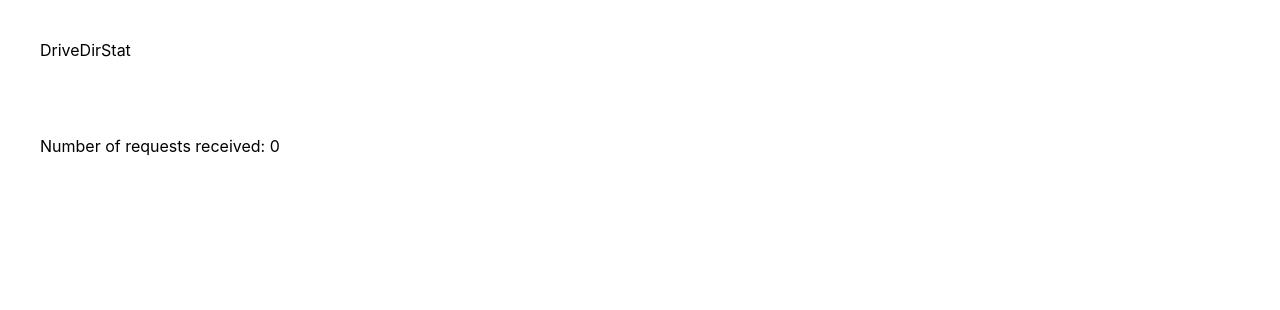
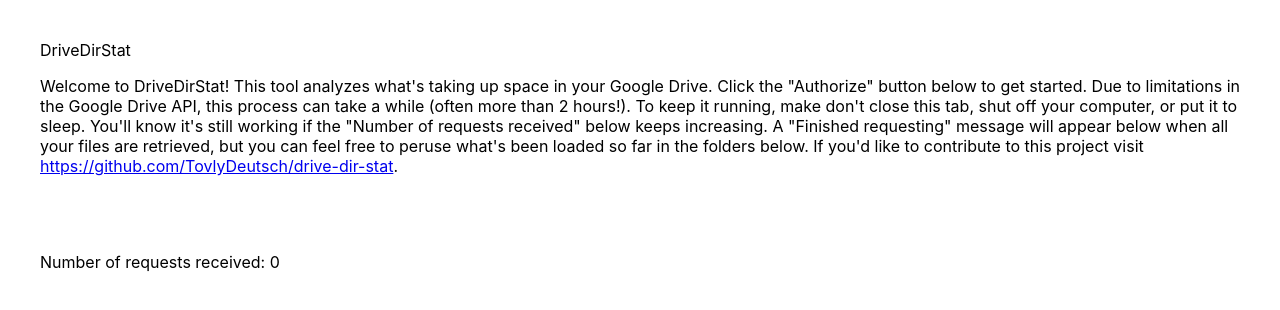
Before and after one commit to TovlyDeutsch/drive-dir-stat, a React (Create React App) app: page / in a window 1280 px wide. Shown: the top 310 px of the page. Built offline with nearby package versions, Linux system fonts and the light colour scheme.

Commit message:
added intro text

```diff
--- a/src/components/App.js
+++ b/src/components/App.js
@@ -145,7 +145,28 @@
     return (
       <div className="App">
         <p>DriveDirStat</p>
-
+        <p>
+          Welcome to DriveDirStat! This tool analyzes what's taking up space in
+          your Google Drive.{" "}
+          {!this.state.signedIn &&
+            'Click the "Authorize" button below to get started.'}{" "}
+          Due to limitations in the Google Drive API, this process can take a
+          while (often more than 2 hours!). To keep it running, make don't close
+          this tab, shut off your computer, or put it to sleep. You'll know it's
+          still working if the "Number of requests received" below keeps
+          increasing. A "Finished requesting" message will appear below when all
+          your files are retrieved, but you can feel free to peruse what's been
+          loaded so far in the folders below. If you'd like to contribute to
+          this project visit{" "}
+          <a
+            href="https://github.com/TovlyDeutsch/drive-dir-stat"
+            target="_blank"
+            rel="noopener noreferrer"
+          >
+            https://github.com/TovlyDeutsch/drive-dir-stat
+          </a>
+          .
+        </p>
         {this.state.signedIn === false && (
           <button id="authorize_button" onClick={this.handleAuthClick}>
             Authorize
```
